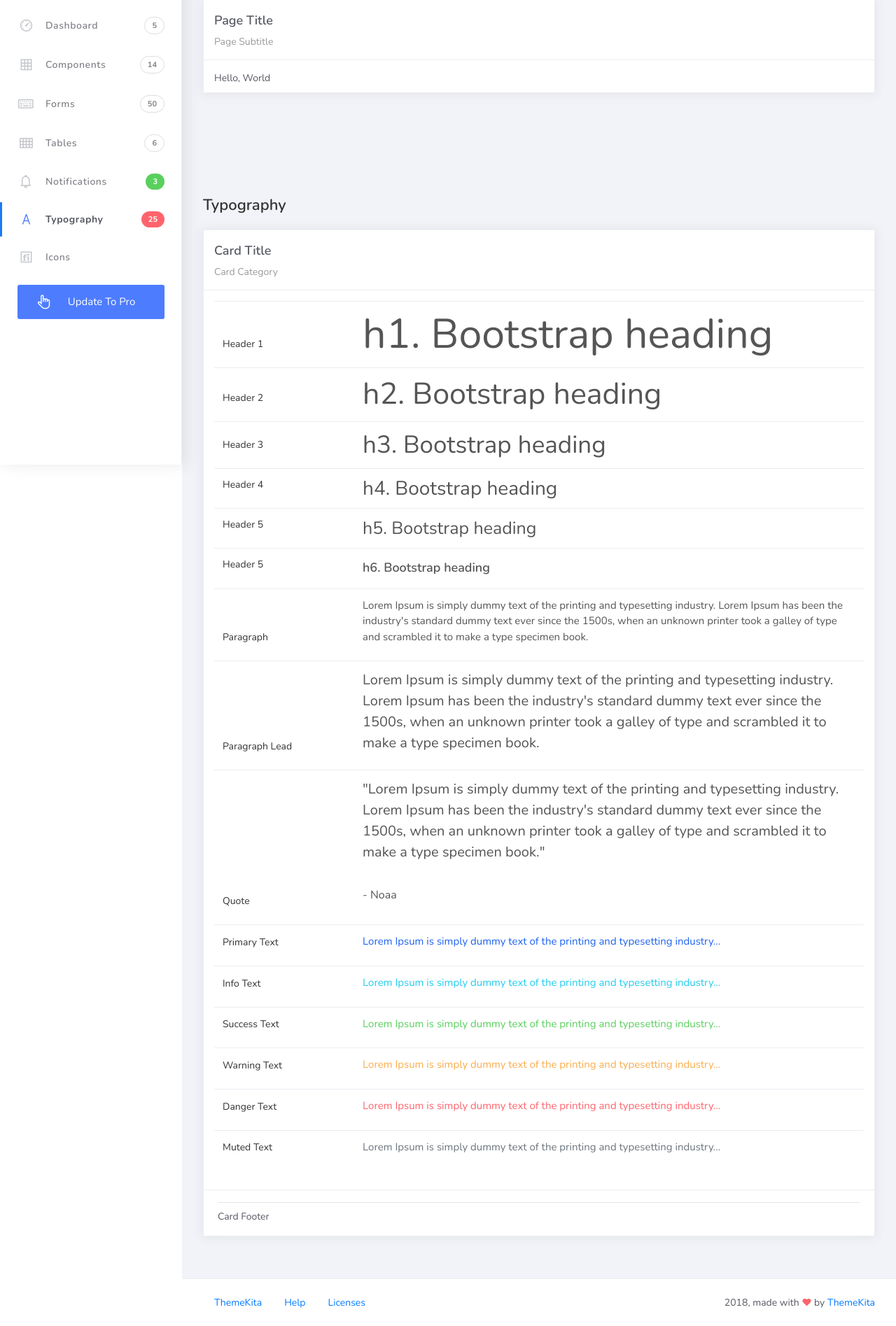
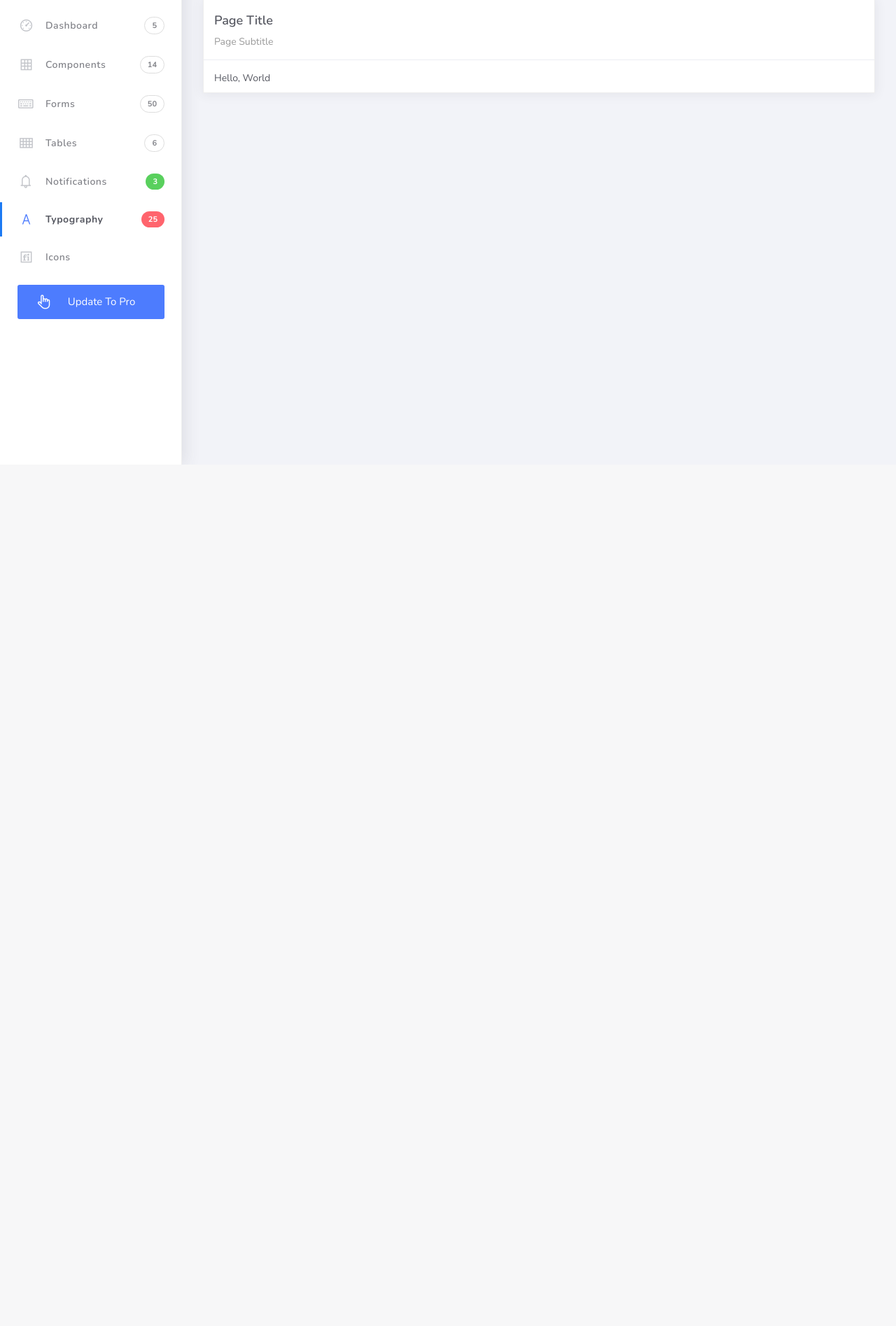
Before and after one commit to ejlanuza123/PSUSphere, a Django app: page / in a window 1280 px wide. Shown: the part 136-2031 px from the top of the page at 70% size. After the commit the page ends 800 px from the top, so only its background shows below. Run offline with Django 5.2, Linux system fonts and the light colour scheme; some libraries are stand-ins or nearby versions.

Commit message:
Added some fix

```diff
--- a/projectsite/projectsite/settings.py
+++ b/projectsite/projectsite/settings.py
@@ -25,7 +25,7 @@ SECRET_KEY = 'django-insecure-g70iw!jmmc2au==x2%(b2n6wy0fryznrn7h4frz$!)p^#7fggk
 # SECURITY WARNING: don't run with debug turned on in production!
 DEBUG = True
 
-ALLOWED_HOSTS = ['psusphere.pythonanywhere.com', '127.0.0.1']
+ALLOWED_HOSTS = ['ejlanuza123.pythonanywhere.com', '127.0.0.1']
 
 
 # Application definition
--- a/projectsite/templates/base.html
+++ b/projectsite/templates/base.html
@@ -78,7 +78,7 @@
 										</a>
 										<a href="#">
 											<div class="notif-img">
-												<img src="../assets/img/profile2.jpg" alt="Img Profile">
+												<img src="{% static 'img/profile.jpg' %}" alt="user-img" width="36" class="img-circle">
 											</div>
 											<div class="notif-content">
 												<span class="block">
@@ -108,7 +108,7 @@
 							<ul class="dropdown-menu dropdown-user">
 								<li>
 									<div class="user-box">
-										<div class="u-img"><img src="../assets/img/profile.jpg" alt="user"></div>
+										<div class="u-img"><img src="{% static 'img/profile.jpg' %}" alt="user"></div>
 										<div class="u-text">
 											<h4>Hizrian</h4>
 											<p class="text-muted">hello@themekita.com</p><a href="profile.html" class="btn btn-rounded btn-danger btn-sm">View Profile</a></div>
@@ -133,7 +133,7 @@
 				<div class="scrollbar-inner sidebar-wrapper">
 					<div class="user">
 						<div class="photo">
-							<img src="../assets/img/profile.jpg">
+							<img src="{% static 'img/profile.jpg' %}">
 						</div>
 						<div class="info">
 							<a class="" data-toggle="collapse" href="#collapseExample" aria-expanded="true">
@@ -227,171 +227,6 @@
 			<div class="main-panel">
 				{% block content %}
 				{% endblock %}
-				<div class="content">
-					<div class="container-fluid">
-						<h4 class="page-title">Typography</h4>
-						<div class="row">
-							<div class="col-md-12">
-								<div class="card">
-									<div class="card-header">
-										<div class="card-title">Card Title</div>
-										<div class="card-category">Card Category</div>
-									</div>
-									<div class="card-body">
-										<table class="table table-typo">
-											<tbody>
-												<tr>
-													<td>
-														<p>Header 1</p>
-
-													</td>
-													<td><span class="h1">h1. Bootstrap heading</span></td>
-												</tr>
-												<tr>
-													<td>
-														<p>Header 2</p>
-
-													</td>
-													<td><span class="h2">h2. Bootstrap heading</span></td>
-												</tr>
-												<tr>
-													<td>
-														<p>Header 3</p>
-
-													</td>
-													<td><span class="h3">h3. Bootstrap heading</span></td>
-												</tr>
-												<tr>
-													<td>
-														<p>Header 4</p>
-
-													</td>
-													<td><span class="h4">h4. Bootstrap heading</span></td>
-												</tr>
-												<tr>
-													<td>
-														<p>Header 5</p>
-
-													</td>
-													<td><span class="h5">h5. Bootstrap heading</span></td>
-												</tr>
-												<tr>
-													<td>
-														<p>Header 5</p>
-
-													</td>
-													<td><span class="h6">h6. Bootstrap heading</span></td>
-												</tr>
-												<tr>
-													<td>
-														<p>Paragraph</p>
-
-													</td>
-													<td><p>Lorem Ipsum is simply dummy text of the printing and typesetting industry. Lorem Ipsum has been the industry's standard dummy text ever since the 1500s, when an unknown printer took a galley of type and scrambled it to make a type specimen book.</p></span></td>
-												</tr>
-												<tr>
-													<td>
-														<p>Paragraph Lead</p>
-
-													</td>
-													<td><p class="lead">Lorem Ipsum is simply dummy text of the printing and typesetting industry. Lorem Ipsum has been the industry's standard dummy text ever since the 1500s, when an unknown printer took a galley of type and scrambled it to make a type specimen book.</p></td>
-												</tr>
-												<tr>
-													<td>
-														<p>Quote</p>
-
-													</td>
-													<td><blockquote>
-														<p class="blockquote blockquote-primary">
-															"Lorem Ipsum is simply dummy text of the printing and typesetting industry. Lorem Ipsum has been the industry's standard dummy text ever since the 1500s, when an unknown printer took a galley of type and scrambled it to make a type specimen book."
-															<br>
-															<br>
-															<small>
-																- Noaa
-															</small>
-														</p>
-													</blockquote></td>
-												</tr>
-												<tr>
-													<td>
-														<p>Primary Text</p>
-
-													</td>
-													<td><p class="text-primary">Lorem Ipsum is simply dummy text of the printing and typesetting industry...</p></span></td>
-												</tr>
-												<tr>
-													<td>
-														<p>Info Text</p>
-
-													</td>
-													<td><p class="text-info">Lorem Ipsum is simply dummy text of the printing and typesetting industry...</p></span></td>
-												</tr>
-												<tr>
-													<td>
-														<p>Success Text</p>
-
-													</td>
-													<td><p class="text-success">Lorem Ipsum is simply dummy text of the printing and typesetting industry...</p></span></td>
-												</tr>
-												<tr>
-													<td>
-														<p>Warning Text</p>
-
-													</td>
-													<td><p class="text-warning">Lorem Ipsum is simply dummy text of the printing and typesetting industry...</p></span></td>
-												</tr>
-												<tr>
-													<td>
-														<p>Danger Text</p>
-
-													</td>
-													<td><p class="text-danger">Lorem Ipsum is simply dummy text of the printing and typesetting industry...</p></span></td>
-												</tr>
-												<tr>
-													<td>
-														<p>Muted Text</p>
-
-													</td>
-													<td><p class="text-muted">Lorem Ipsum is simply dummy text of the printing and typesetting industry...</p></span></td>
-												</tr>
-											</tbody>
-										</table>
-									</div>
-									<div class="card-footer">
-										<hr>
-										Card Footer
-									</div>
-								</div>
-							</div>
-						</div>
-					</div>
-				</div>
-				<footer class="footer">
-					<div class="container-fluid">
-						<nav class="pull-left">
-							<ul class="nav">
-								<li class="nav-item">
-									<a class="nav-link" href="http://www.themekita.com">
-										ThemeKita
-									</a>
-								</li>
-								<li class="nav-item">
-									<a class="nav-link" href="#">
-										Help
-									</a>
-								</li>
-								<li class="nav-item">
-									<a class="nav-link" href="#">
-										Licenses
-									</a>
-								</li>
-							</ul>
-						</nav>
-						<div class="copyright ml-auto">
-							2018, made with <i class="la la-heart heart text-danger"></i> by <a href="http://www.themekita.com">ThemeKita</a>
-						</div>
-					</div>
-				</footer>
 			</div>
 		</div>
 	</div>
```
